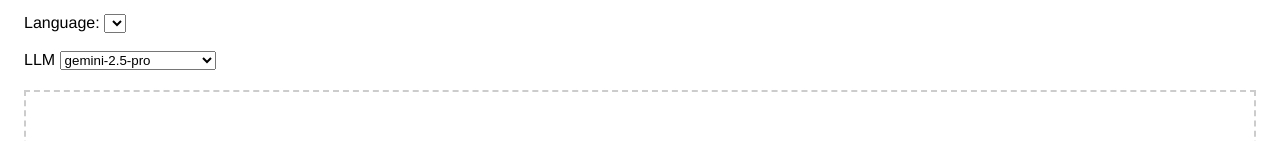
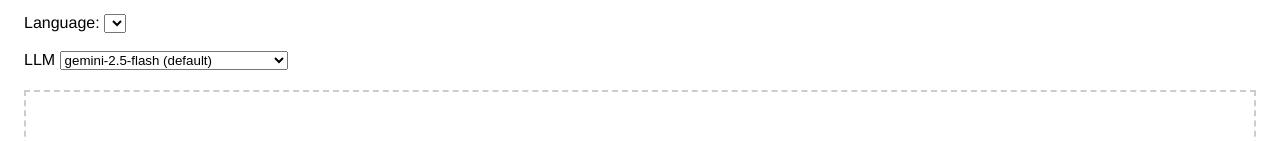
Before and after one commit to romanboehm/ocrical, a plain HTML site: page index.html in a window 1280 px wide. Shown: the part 175-316 px from the top of the page. Drawn offline with nearby package versions, Linux system fonts and the light colour scheme; a script that the page names is missing.

Commit message:
Update model list again

```diff
--- a/index.html
+++ b/index.html
@@ -174,10 +174,13 @@
             </select></label></p>
     <label for="modelSelect">LLM</label>
     <select class="model-select" id="modelSelect">
+        <option value="gemini-2.5-flash">gemini-2.5-flash (default)</option>
         <option value="gemini-2.5-pro">gemini-2.5-pro</option>
-        <option value="gemini-2.5-flash">gemini-2.5-flash</option>
-        <option value="gemini-2.5-pro-vision">gemini-2.5-pro-vision</option>
-        <option value="gemini-2.5-flash-vision">gemini-2.5-flash-vision</option>
+        <option value="gemini-2.5-flash-lite-preview-06-17">gemini-2.5-flash-lite-preview-06-17</option>
+        <option value="gemini-2.0-flash-exp">gemini-2.0-flash-exp</option>
+        <option value="gemini-1.5-pro-latest">gemini-1.5-pro</option>
+        <option value="gemini-1.5-flash-latest">gemini-1.5-flash</option>
+        <option value="gemini-1.5-flash-8b-latest">gemini-1.5-flash-8b</option>
     </select>
     <input type="file" id="fileInput" accept=".pdf,.jpg,.jpeg,.png,.gif" style="display: none;" />
     <div class="dropzone" id="dropzone">
```
